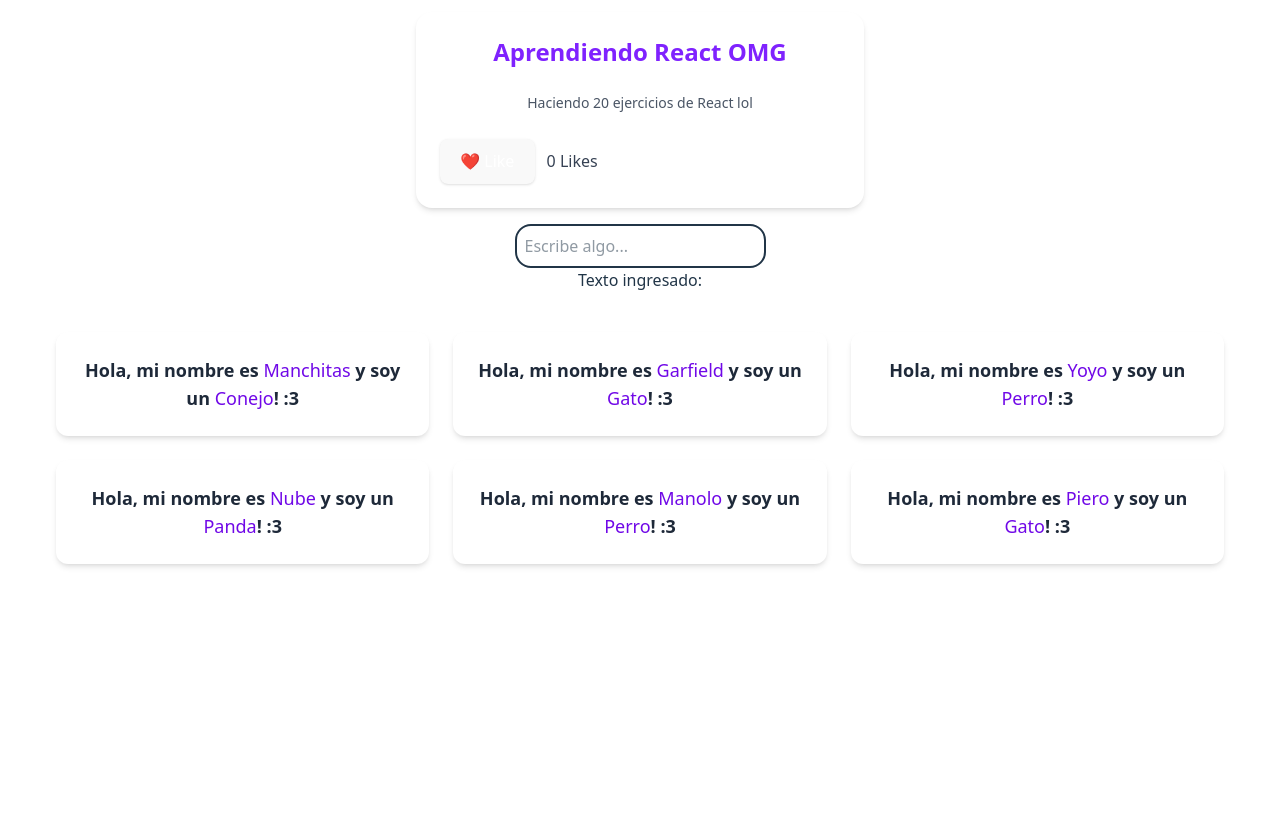
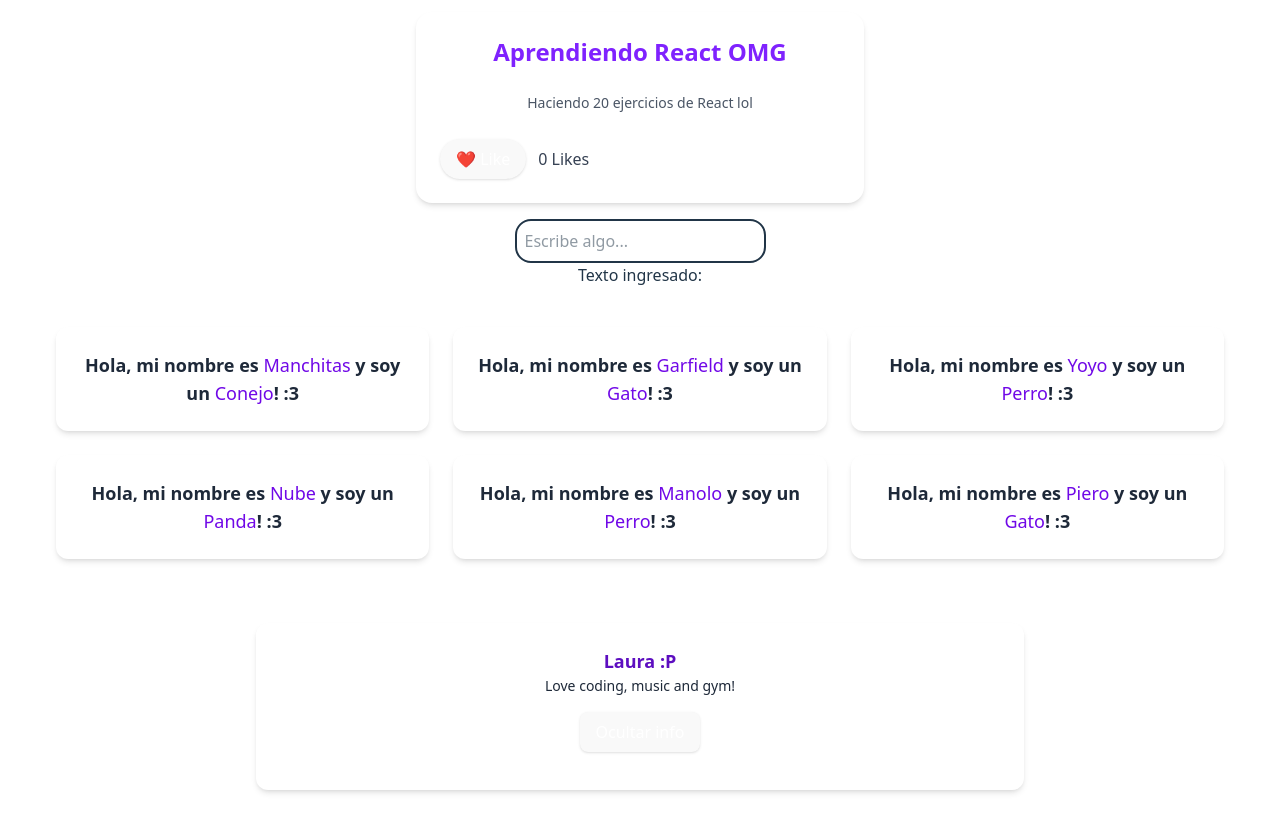
Before and after one commit to lauuurars/react-exercises, a React (Vite) app: page / in a window 1280 px wide. Shown: the part 300-1132 px from the top of the page. Before the commit the page ends 920 px from the top, so only its background shows below. Built offline with nearby package versions, Linux system fonts and the light colour scheme.

Commit message:
finished exercise 5!

```diff
--- a/src/App.tsx
+++ b/src/App.tsx
@@ -3,6 +3,7 @@ import GreetingCard from './components/GreetingCard' // exportando nuestro compo
 import InputPreview from './components/InputPreview'
 import LikePost from './components/LikePost'
 import MascotCard from './components/MascotCard'
+import ToggleInfo from './components/ToggleInfo'
 
 function App() {
 
@@ -44,6 +45,8 @@ function App() {
           <MascotCard key={index} name={animal.name} animalType={animal.animalType} />
         ))}
       </div>
+
+      <ToggleInfo />
     </>
   )
 }
--- a/src/components/LikePost.tsx
+++ b/src/components/LikePost.tsx
@@ -18,7 +18,7 @@ function LikePost() {
             <div className="flex items-center space-x-3">
                 <button
                     onClick={() => setLike(like + 1)}
-                    className="flex items-center px-4 py-2 bg-pink-500 text-white rounded-full shadow hover:bg-pink-600 transition"
+                    className="flex items-center px-4 py-2 bg-violet-500 text-white rounded-full shadow hover:bg-violet-600 transition"
                 >
                     ❤️ Like
                 </button>
--- /dev/null
+++ b/src/components/ToggleInfo.tsx
@@ -0,0 +1,28 @@
+import { useState } from "react"
+
+function ToggleInfo() {
+
+    const [showInfo, setShowInfo] = useState(true) // por defecto (true) la info se muestra
+
+    // el símbolo && significa que esto solo se muestra u ocurre cuando el estado de showInfo es true
+    // el evento onClick cambia el estado de showInfo cada vez que se da click (pasa de true a false y viceversa)
+    // tmb asignamos que el texto del btn cambie dinámicamente dependiendo del estado
+
+    return (
+        <div className="flex justify-center items-center my-10">
+            <div className=" w-3xl bg-white rounded-xl shadow-md p-6 text-center hover:shadow-lg transition">
+                <h3 className="text-lg font-bold text-violet-800">Laura :P</h3>
+
+                {showInfo && (
+                    <p className="text-gray-800 text-sm leading-relaxed font-medium">Love coding, music and gym!</p>
+                )}
+
+                <button onClick={() => setShowInfo(!showInfo)} className="m-3.5 px-4 py-2 bg-violet-500 text-white rounded-lg shadow hover:bg-violet-600 transition">
+                    {showInfo ? "Ocultar info" : "Mostrar info"}
+                </button>
+            </div>
+        </div>
+    )
+}
+
+export default ToggleInfo
--- a/src/index.css
+++ b/src/index.css
@@ -37,25 +37,6 @@ h1 {
   line-height: 1.1;
 }
 
-button {
-  border-radius: 8px;
-  border: 1px solid transparent;
-  padding: 0.6em 1.2em;
-  font-size: 1em;
-  font-weight: 500;
-  font-family: inherit;
-  background-color: #1a1a1a;
-  cursor: pointer;
-  transition: border-color 0.25s;
-}
-button:hover {
-  border-color: #646cff;
-}
-button:focus,
-button:focus-visible {
-  outline: 4px auto -webkit-focus-ring-color;
-}
-
 @media (prefers-color-scheme: light) {
   :root {
     color: #213547;
```
